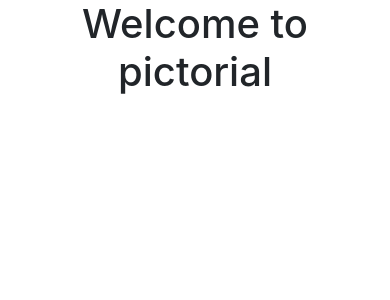
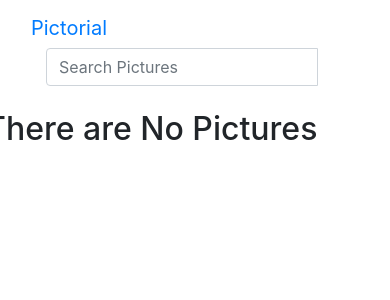
Before and after one commit to KageniJK/image-gallery, a Django app: page / in a window 390 px wide. Shown: the top 300 px of the page. Run offline with Django 3.2, Linux system fonts and the light colour scheme; data that the repository does not hold is empty; some libraries are stand-ins or nearby versions.

Commit message:
added the search function

```diff
--- a/gallery/models.py
+++ b/gallery/models.py
@@ -64,7 +64,8 @@
     @classmethod
     def search_picture(cls, search_term):
         # returns a searched image by category
-        return cls.objects.filter(category__icontains=search_term)
+        pics = cls.objects.filter(name__icontains=search_term)
+        return pics
 
     @classmethod
     def filter_by_loc(cls,location):
--- /dev/null
+++ b/gallery/templates/base.html
@@ -0,0 +1,17 @@
+{% load bootstrap4 %}
+{% load static %}
+
+{% block styles %}
+    {% bootstrap_css %}
+    <link rel="stylesheet" href="https://use.fontawesome.com/releases/v5.2.0/css/all.css" integrity="sha384-hWVjflwFxL6sNzntih27bfxkr27PmbbK/iSvJ+a4+0owXq79v+lsFkW54bOGbiDQ" crossorigin="anonymous">
+  {% endblock %}
+
+ {% include "navbar.html" %}
+
+    {% block content %}
+    {%endblock%}
+
+    {% block scripts %}
+        <script src="https://ajax.googleapis.com/ajax/libs/jquery/3.2.1/jquery.min.js"></script>
+     {% bootstrap_javascript %}
+    {% endblock %}
--- a/gallery/templates/landing.html
+++ b/gallery/templates/landing.html
@@ -1,12 +1,22 @@
-{% load bootstrap4 %}
-{% block styles %}
-    {% bootstrap_css %}
-{% endblock %}
+{% extends 'base.html'%}
+
 <h1 class="text-center">Welcome to pictorial</h1>
 
 {%block content%}
-{% block scripts %}
-        <script src="https://ajax.googleapis.com/ajax/libs/jquery/3.2.1/jquery.min.js"></script>
-     {% bootstrap_javascript %}
-    {% endblock %}
+{% for pic in pics%}
+<div class="row">
+        <!--Displaying the pictures-->
+        <div class="col-xs-6 col-sm-6 col-md-6 col-lg-6">
+            <h2 class="text-center">{{ pic.name }}</h2>
+        </div>
+        <div class="col-xs-6 col-sm-6 col-md-6 col-lg-6">
+            <img src="{{pic.image.url}}" class="img-responsive" alt="Image">
+        </div>
+
+    </div>
+ {% empty %}
+  <div class="row">
+    <h2 class="text-center">There are No Pictures</h2>
+  </div>
+{% endfor %}
 {%endblock%}
--- /dev/null
+++ b/gallery/templates/navbar.html
@@ -0,0 +1,31 @@
+<!DOCTYPE html>
+<html lang="en">
+<head>
+    <meta charset="UTF-8">
+    <meta name="viewport" content="width=device-width, initial-scale=1">
+</head>
+<body>
+    <nav class="navbar navbar-inverse">
+        <div class="container-fluid">
+            <div class="navbar-header">
+                <a class="navbar-brand" href="{% url 'home' %}">Pictorial</a>
+            </div>
+            <!-- Adding a search form  -->
+      <div class="col-sm-4 col-md-4 navbar-right">
+
+        <form class="navbar-form" role="search" action="{% url 'search_results' %}">
+
+          <div class="input-group">
+            <input type="text" class="form-control" placeholder="Search Pictures" name="pic">
+            <div class="input-group-btn">
+              <button class="btn btn-default" type="submit"><i class="glyphicon glyphicon-search"></i></button>
+            </div>
+          </div>
+
+        </form>
+      </div>
+      <!-- search form end -->
+        </div>
+    </nav>
+</body>
+</html>
--- a/gallery/urls.py
+++ b/gallery/urls.py
@@ -5,6 +5,7 @@
 
 urlpatterns = [
     url(r'^$', views.landing, name='home'),
+    url(r'search/', views.search_results, name='search_results'),
 ]
 
 if settings.DEBUG:
--- a/gallery/views.py
+++ b/gallery/views.py
@@ -1,7 +1,22 @@
 from django.shortcuts import render
 from django.http import HttpResponse
+from .models import Picture
 
 
 # Create your views here.
 def landing(request):
-    return render(request, "landing.html")
+    pics = Picture.all_pics()
+    return render(request, "landing.html", {'pics': pics})
+
+
+def search_results(request):
+    if 'pic' in request.GET and request.GET['pic']:
+        search_term = request.GET.get('pic')
+        searched_pics = Picture.search_picture(search_term)
+        message = f'{search_term}'
+
+        return render(request, 'search.html', {'message': message, 'pics': searched_pics})
+
+    else:
+        message = "You haven't searched for any term"
+        return render(request, 'search.html', {'message': message})
```
Also changed, not shown: gallery/templates/search.html (added, +25 -0 lines), media/images/mitsubishi_lancer_evo_x_tune_96277_1600x900.jpg (added).
